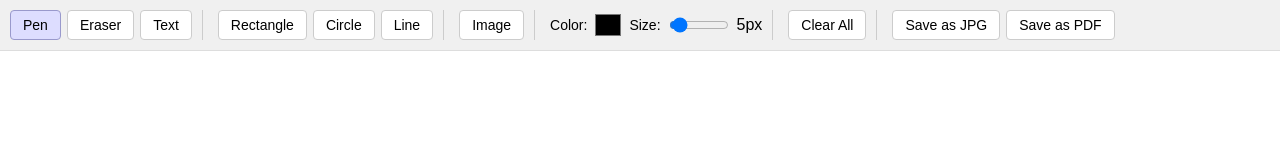
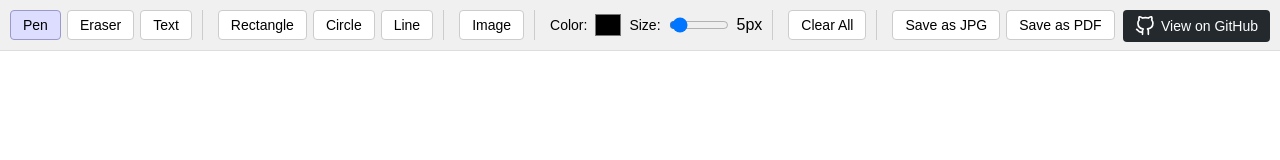
Before and after one commit to tandukuda/Blankly, a plain HTML site: page index.html in a window 1280 px wide. Drawn offline with Linux system fonts and the light colour scheme.

Commit message:
Update index.html

```diff
--- a/index.html
+++ b/index.html
@@ -154,10 +154,41 @@
             color: #666;
             text-align: center;
         }
+        .github-link {
+    position: absolute;
+    top: 10px;
+    right: 10px;
+    display: flex;
+    align-items: center;
+    gap: 6px;
+    padding: 6px 12px;
+    background-color: #24292e;
+    color: white;
+    border-radius: 4px;
+    text-decoration: none;
+    font-size: 14px;
+    z-index: 10;
+    transition: background-color 0.2s;
+}
+
+.github-link:hover {
+    background-color: #1a1e22;
+}
+
+.github-icon {
+    width: 20px;
+    height: 20px;
+}
     </style>
 </head>
 <body>
     <div class="container">
+        <a href="https://github.com/tandukuda/blankly" class="github-link" target="_blank">
+    <svg class="github-icon" xmlns="http://www.w3.org/2000/svg" viewBox="0 0 24 24" fill="none" stroke="currentColor" stroke-width="2" stroke-linecap="round" stroke-linejoin="round">
+        <path d="M9 19c-5 1.5-5-2.5-7-3m14 6v-3.87a3.37 3.37 0 0 0-.94-2.61c3.14-.35 6.44-1.54 6.44-7A5.44 5.44 0 0 0 20 4.77 5.07 5.07 0 0 0 19.91 1S18.73.65 16 2.48a13.38 13.38 0 0 0-7 0C6.27.65 5.09 1 5.09 1A5.07 5.07 0 0 0 5 4.77a5.44 5.44 0 0 0-1.5 3.78c0 5.42 3.3 6.61 6.44 7A3.37 3.37 0 0 0 9 18.13V22"></path>
+    </svg>
+    View on GitHub
+</a>
         <div class="toolbar">
             <div class="toolbar-section">
                 <button id="pen-tool" class="tool-btn active">Pen</button>
```
